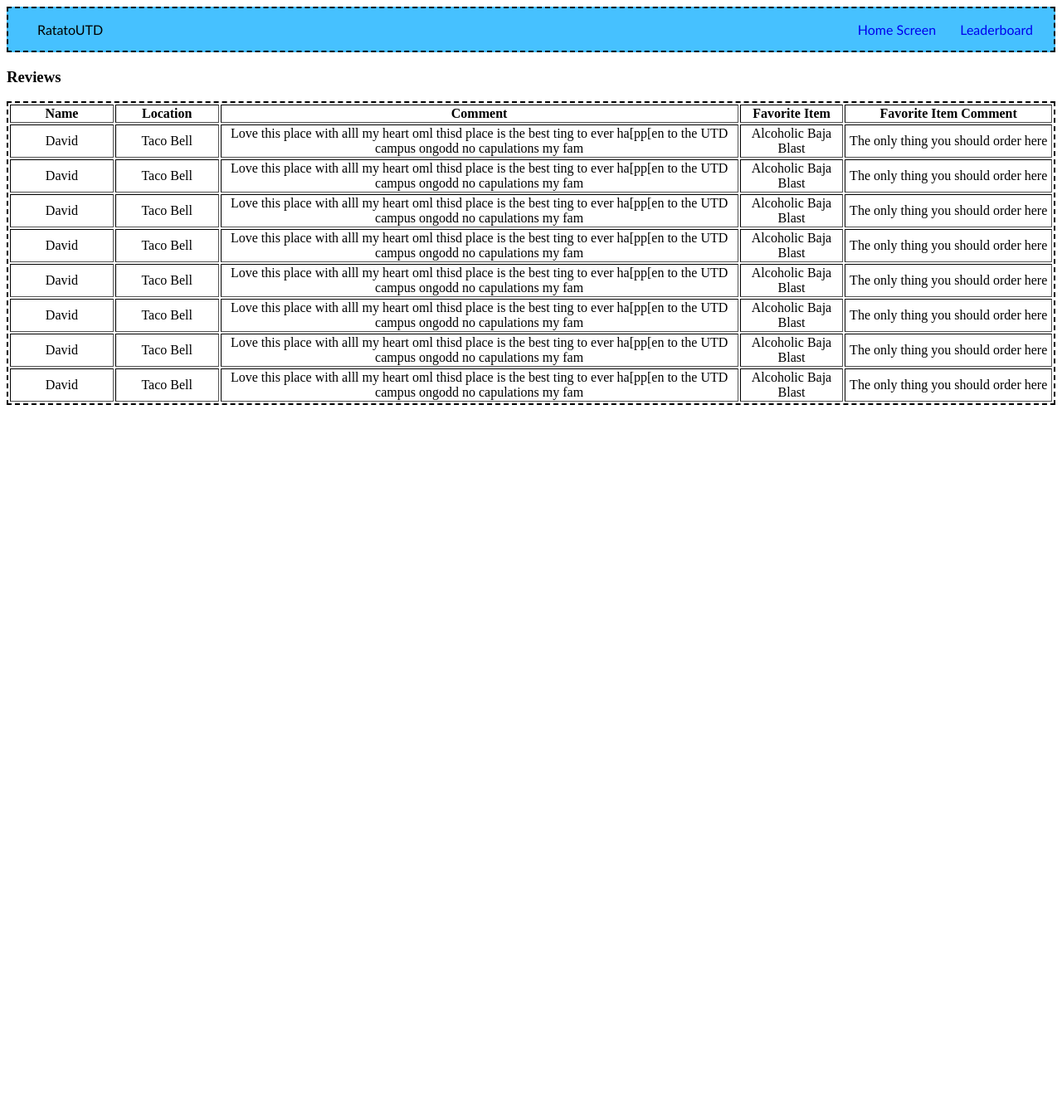
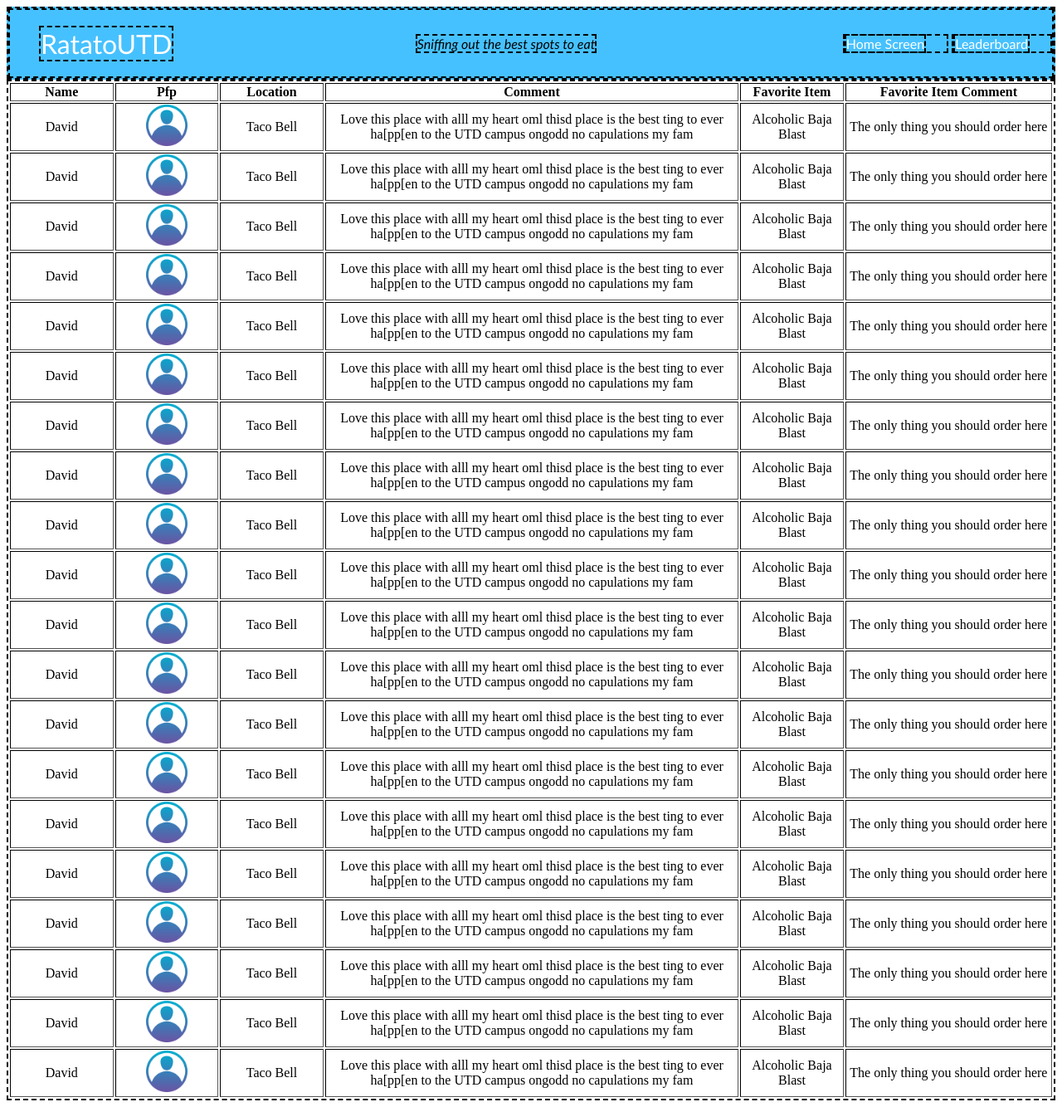
Before and after one commit to DavidTepeneu/RatatUTD, a PHP site: page / in a window 1280 px wide. Shown: the whole page at 83% size. Before the commit the page ends 488 px from the top, so only its background shows below. Run offline with PHP 8.4, Linux system fonts and the light colour scheme.

Commit message:
did a bunch of stuff xD

```diff
--- a/index.css
+++ b/index.css
@@ -9,26 +9,62 @@
     border-color: black;
 }
 .navdiv{
+    height: 80px;
     display: flex;
     align-items: center;
     justify-content: space-between;
+
+    border-style: dashed;
+    border-width: 2px;
+    border-color: black;
+}
+
+.slogan {
+    margin-left: 35px;
+    font-style: italic;
+    display: flex;
+    align-self: left;
+
+    border-style: dashed;
+    border-width: 2px;
+    border-color: black;
 }
 
 .logo {
     margin-left: 35px;
+    font-size: xx-large;
+    color: white;
+    font-style: bold;
+
+    border-style: dashed;
+    border-width: 2px;
+    border-color: black;
 }
 
 .logo a{
     font-size: 35px;
+
+    border-style: dashed;
+    border-width: 2px;
+    border-color: black;
 }
 
 li {
     list-style: none;
     display: inline-block;
+
+    border-style: dashed;
+    border-width: 2px;
+    border-color: black;
 }
 
 li a {
     margin-right: 25px;
+    color: white;
+
+    border-style: dashed;
+    border-width: 2px;
+    border-color: black;
 }
 
 .table {
@@ -36,4 +72,5 @@
     border-width: 2px;
     border-color: black;
     text-align: center;
+    width: 100%;
 }
--- a/index.html
+++ b/index.html
@@ -11,77 +11,29 @@
         <nav class="navbar">
             <div class="navdiv">
                 <div class="logo">RatatoUTD</div>
+                <div class="slogan">
+                    Sniffing out the best spots to eat
+                </div>
                 <ul>
                     <li><a href="#">Home Screen</a></li>
                     <li><a href="#">Leaderboard</a></li>
                 </ul>
             </div>
         </nav>
-        <h3>Reviews</h3>
-        <table class="table" border="1">
+        <table class="table" border="1" id="reviewTable">
+            <thead>
                 <tr>
                     <th style="width: 10%">Name</th>
+                    <th style="width: 10%">Pfp</th>
                     <th style="width: 10%">Location</th>
-                <th style="width: 50%">Comment</th>
+                    <th style="width: 40%">Comment</th>
                     <th style="width: 10%">Favorite Item</th>
                     <th style="width: 20%">Favorite Item Comment</th>
                 </tr>
-            <tr>
-                <td>David</td>
-                <td>Taco Bell</td>
-                <td>Love this place with alll my heart oml thisd place is the best ting to ever ha[pp[en to the UTD campus ongodd no capulations my fam</td>
-                <td>Alcoholic Baja Blast</td>
-                <td>The only thing you should order here</td>
-            </tr>
-            <tr>
-                <td>David</td>
-                <td>Taco Bell</td>
-                <td>Love this place with alll my heart oml thisd place is the best ting to ever ha[pp[en to the UTD campus ongodd no capulations my fam</td>
-                <td>Alcoholic Baja Blast</td>
-                <td>The only thing you should order here</td>
-            </tr>
-            <tr>
-                <td>David</td>
-                <td>Taco Bell</td>
-                <td>Love this place with alll my heart oml thisd place is the best ting to ever ha[pp[en to the UTD campus ongodd no capulations my fam</td>
-                <td>Alcoholic Baja Blast</td>
-                <td>The only thing you should order here</td>
-            </tr>
-            <tr>
-                <td>David</td>
-                <td>Taco Bell</td>
-                <td>Love this place with alll my heart oml thisd place is the best ting to ever ha[pp[en to the UTD campus ongodd no capulations my fam</td>
-                <td>Alcoholic Baja Blast</td>
-                <td>The only thing you should order here</td>
-            </tr>
-            <tr>
-                <td>David</td>
-                <td>Taco Bell</td>
-                <td>Love this place with alll my heart oml thisd place is the best ting to ever ha[pp[en to the UTD campus ongodd no capulations my fam</td>
-                <td>Alcoholic Baja Blast</td>
-                <td>The only thing you should order here</td>
-            </tr>
-            <tr>
-                <td>David</td>
-                <td>Taco Bell</td>
-                <td>Love this place with alll my heart oml thisd place is the best ting to ever ha[pp[en to the UTD campus ongodd no capulations my fam</td>
-                <td>Alcoholic Baja Blast</td>
-                <td>The only thing you should order here</td>
-            </tr>
-            <tr>
-                <td>David</td>
-                <td>Taco Bell</td>
-                <td>Love this place with alll my heart oml thisd place is the best ting to ever ha[pp[en to the UTD campus ongodd no capulations my fam</td>
-                <td>Alcoholic Baja Blast</td>
-                <td>The only thing you should order here</td>
-            </tr>
-            <tr>
-                <td>David</td>
-                <td>Taco Bell</td>
-                <td>Love this place with alll my heart oml thisd place is the best ting to ever ha[pp[en to the UTD campus ongodd no capulations my fam</td>
-                <td>Alcoholic Baja Blast</td>
-                <td>The only thing you should order here</td>
-            </tr>
+            </thead>
+            <tbody>
+            </tbody>
         </table>
+        <script src="scripts.js"></script>
     </body>
 </html>
--- /dev/null
+++ b/scripts.js
@@ -0,0 +1,28 @@
+function Review(name, pfp, location, review, favItem, favItemComment) {
+  this.name = name;
+  this.pfp = pfp;
+  this.location = location;
+  this.review = review;
+  this.favItem = favItem;
+  this.favItemComment = favItemComment;
+}
+
+let myArr = [];
+
+for (let index = 0; index < 20; index++) {
+  myArr[index] = new Review(
+    "David",
+    "assets/pfpIcon.png",
+    "Taco Bell",
+    "Love this place with alll my heart oml thisd place is the best ting to ever ha[pp[en to the UTD campus ongodd no capulations my fam",
+    "Alcoholic Baja Blast",
+    "The only thing you should order here"
+  );
+}
+
+document.querySelector("#reviewTable tbody").innerHTML = myArr
+  .map(
+    (Review) =>
+      `<tr><td>${Review.name}</td><td><img src=${Review.pfp} style="width: 50px; height: 50px"></td><td>${Review.location}</td><td>${Review.review}</td><td>${Review.favItem}</td><td>${Review.favItemComment}</td></tr>`
+  )
+  .join("");
```
Also changed, not shown: assets/pfpIcon.png (added). Lines whose indentation alone changed are shown as unchanged.
